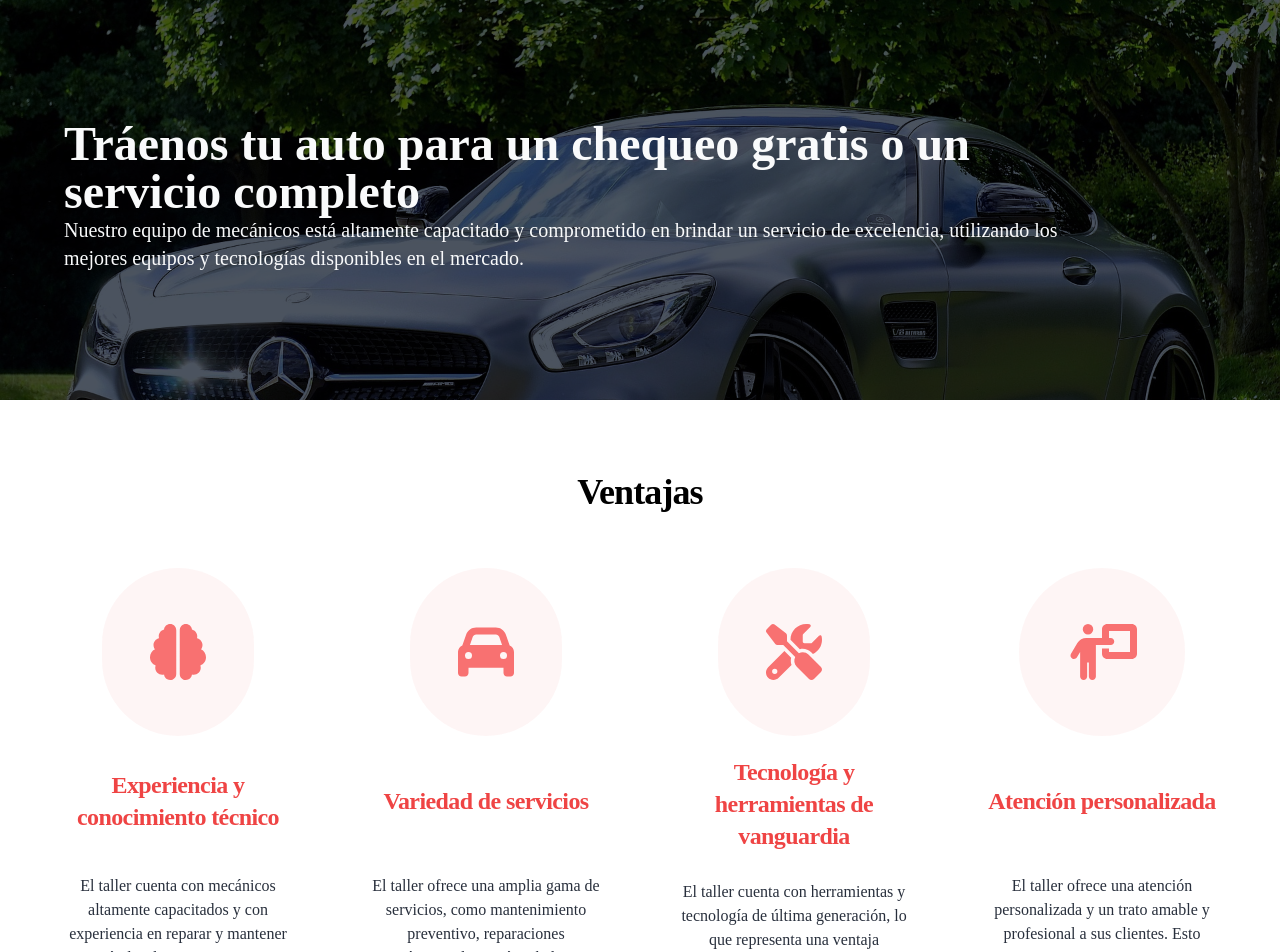
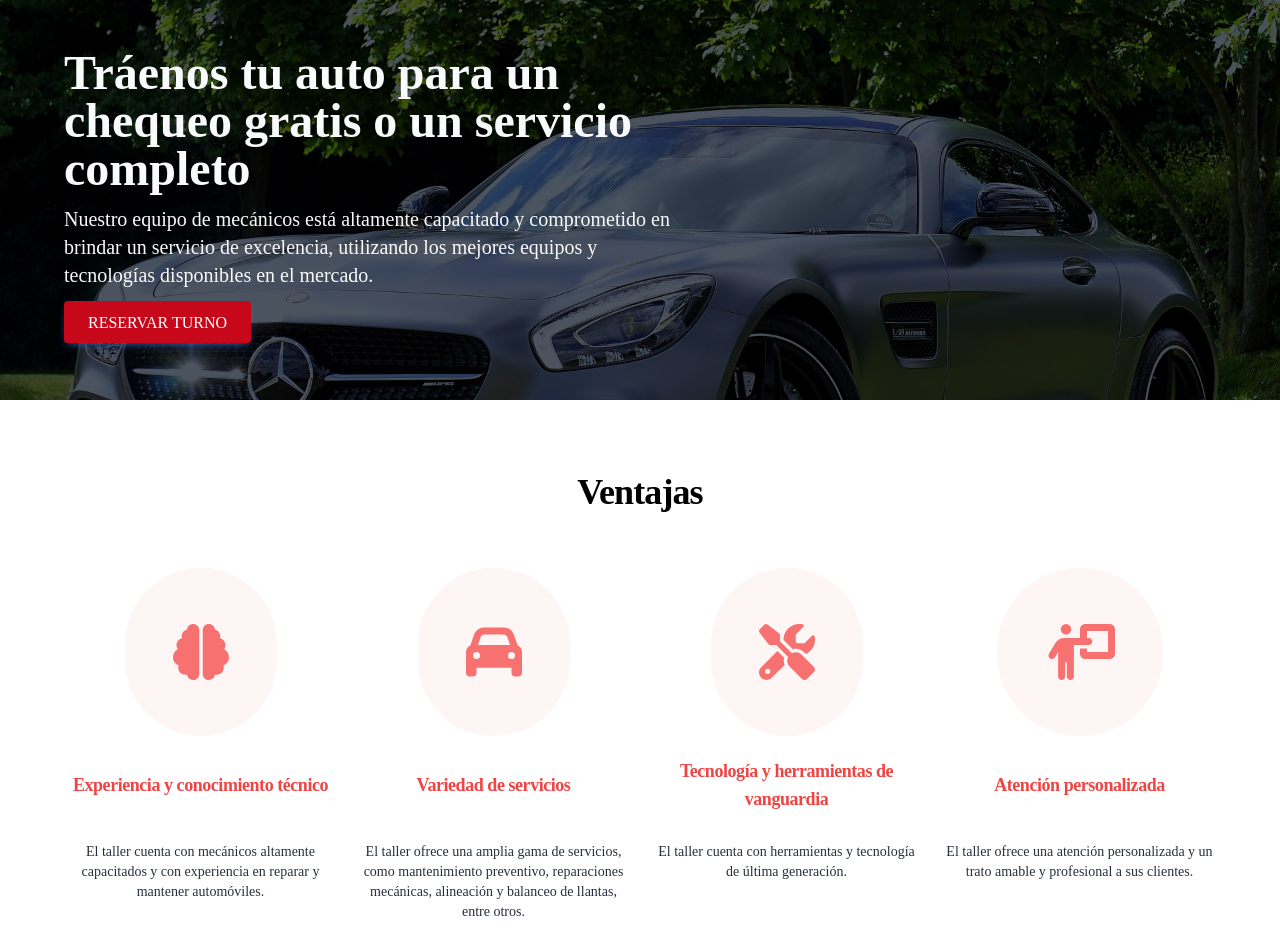
Before and after one commit to janus-dev87/Munaf-Argentina, a React (Create React App) app: page /servicio in a window 1280 px wide. Shown: the part 200-1152 px from the top of the page. Built offline with nearby package versions, Linux system fonts and the light colour scheme; what tailwindcss-animated would draw is missing.

Commit message:
Cambios en servicio

```diff
--- a/src/pages/Servicio.jsx
+++ b/src/pages/Servicio.jsx
@@ -12,6 +12,7 @@
 import image from "../images/static_map_2023-1024x500.jpg";
 import Newsletter from "../components/Newsletter";
 import Footer from "../components/Footer";
+import { ChatBubbleBottomCenterIcon } from "@heroicons/react/24/outline";
 
 function Servicio() {
   const list = [
@@ -110,28 +111,31 @@
         className="flex flex-col items-center justify-center px-6 h-[600px] bg-hero-image bg-cover bg-gray-800/80 bg-blend-multiply
       md:pr-48 md:pl-16 xl:items-start"
       >
+        <div className="xl:max-w-[60%]">
           <h1
-          className="text-gray-50 text-2xl font-bold mt-48
+            className="text-gray-50 text-2xl font-bold mt-48 mb-3
         lg:text-3xl
         xl:text-5xl"
           >
             Tráenos tu auto para un chequeo gratis o un servicio completo
           </h1>
-        <p className="text-gray-50 text-sm lg:text-base xl:text-xl">
+          <p className="text-gray-50 text-sm lg:text-base xl:text-xl mb-3">
             Nuestro equipo de mecánicos está altamente capacitado y comprometido
-          en brindar un servicio de excelencia, utilizando los mejores equipos y
-          tecnologías disponibles en el mercado.
+            en brindar un servicio de excelencia, utilizando los mejores equipos
+            y tecnologías disponibles en el mercado.
           </p>
+          <Button name="Reservar turno" />
+        </div>
       </section>
       <section className="px-6 py-8">
         <h1 className="text-4xl px-2 font-bold tracking-tight text-center hidden lg:block lg:py-10">
           Ventajas
         </h1>
-        <div className="lg:flex lg:items-start lg:justify-center">
+        <div className="lg:flex lg:items-start lg:justify-center lg:max-w-6xl lg:mx-auto lg:space-x-5">
           <div
             className="px-5 mx-auto h-auto py-4
       border-b-[2px] border-solid border-b-slate-400/20
-    lg:w-1/4 lg:border-b-0 lg:flex lg:flex-col lg:justify-center lg:items-center"
+    lg:w-1/4 lg:border-b-0 lg:flex lg:flex-col lg:justify-center lg:items-center lg:px-0"
           >
             <div className="rounded-full hidden lg:block bg-red-50/75 p-12">
               <FontAwesomeIcon
@@ -141,30 +145,28 @@
               />
             </div>
             <h2
-              className="text-xl py-5 px-2
+              className="text-lg py-5 px-2
         font-bold tracking-tight text-red-500 text-center
          sm:px-24
-         lg:px-5 lg:min-h-[130px] lg:flex lg:items-center
-         xl:text-2xl"
+         lg:px-0 lg:min-h-[98px] lg:flex lg:items-center
+         "
             >
               Experiencia y conocimiento técnico
             </h2>
             <p
               className="px-3 text-center text-sm text-gray-900/90
         sm:px-36 sm:py-2
-        lg:px-5 lg:text-center
-        xl:text-base"
+        lg:px-0 lg:text-center
+        "
             >
               El taller cuenta con mecánicos altamente capacitados y con
-              experiencia en reparar y mantener automóviles, lo que representa
-              una ventaja competitiva importante para atraer a clientes que
-              buscan un servicio de alta calidad y confianza.
+              experiencia en reparar y mantener automóviles.
             </p>
           </div>
           <div
             className="px-5 mx-auto h-auto py-4
       border-b-[2px] border-solid border-b-slate-400/20
-    lg:w-1/4 lg:border-b-0 lg:flex lg:flex-col lg:justify-center lg:items-center"
+    lg:w-1/4 lg:border-b-0 lg:flex lg:flex-col lg:justify-center lg:items-center lg:px-0"
           >
             <div className="rounded-full hidden lg:block bg-red-50/75 p-12">
               <FontAwesomeIcon
@@ -174,31 +176,29 @@
               />
             </div>
             <h2
-              className="text-xl py-5 px-2
+              className="text-lg py-5 px-2
         font-bold tracking-tight text-red-500 text-center
          sm:px-24
-         lg:px-5 lg:min-h-[130px] lg:flex lg:items-center
-         xl:text-2xl"
+         lg:px-0 lg:min-h-[98px] lg:flex lg:items-center
+         "
             >
               Variedad de servicios
             </h2>
             <p
               className="px-3 text-center text-sm text-gray-900/90
         sm:px-36 sm:py-2
-        lg:px-5 lg:text-center
-        xl:text-base"
+        lg:px-0 lg:text-center
+        "
             >
               El taller ofrece una amplia gama de servicios, como mantenimiento
               preventivo, reparaciones mecánicas, alineación y balanceo de
-              llantas, entre otros. Esto puede ser una ventaja competitiva al
-              atraer a clientes que buscan un lugar donde puedan solucionar
-              todos los problemas de su automóvil en un solo lugar.
+              llantas, entre otros.
             </p>
           </div>
           <div
             className="px-5 mx-auto h-auto py-4
       border-b-[2px] border-solid border-b-slate-400/20
-    lg:w-1/4 lg:border-b-0 lg:flex lg:flex-col lg:justify-center lg:items-center"
+    lg:w-1/4 lg:border-b-0 lg:flex lg:flex-col lg:justify-center lg:items-center lg:px-0"
           >
             <div className="rounded-full hidden lg:block bg-red-50/75 p-12">
               <FontAwesomeIcon
@@ -208,30 +208,28 @@
               />
             </div>
             <h2
-              className="text-xl py-5 px-2
+              className="text-lg py-5 px-2
         font-bold tracking-tight text-red-500 text-center
          sm:px-24
-         lg:px-5 lg:min-h-[130px] lg:flex lg:items-center
-         xl:text-2xl"
+         lg:px-0 lg:min-h-[98px] lg:flex lg:items-center
+         "
             >
               Tecnología y herramientas de vanguardia
             </h2>
             <p
               className="px-3 text-center text-sm text-gray-900/90
         sm:px-36 sm:py-2
-        lg:px-5 lg:text-center
-        xl:text-base"
+        lg:px-0 lg:text-center
+        "
             >
               El taller cuenta con herramientas y tecnología de última
-              generación, lo que representa una ventaja competitiva importante
-              para atraer a clientes que buscan un servicio rápido y de alta
-              calidad.
+              generación.
             </p>
           </div>
           <div
             className="px-5 mx-auto h-auto py-4
       border-b-[2px] border-solid border-b-slate-400/20
-    lg:w-1/4 lg:border-b-0 lg:flex lg:flex-col lg:justify-center lg:items-center"
+    lg:w-1/4 lg:border-b-0 lg:flex lg:flex-col lg:justify-center lg:items-center lg:px-0"
           >
             <div className="rounded-full hidden lg:block bg-red-50/75 p-12">
               <FontAwesomeIcon
@@ -241,33 +239,31 @@
               />
             </div>
             <h2
-              className="text-xl py-5 px-2
+              className="text-lg py-5 px-2
         font-bold tracking-tight text-red-500 text-center
          sm:px-24
-         lg:px-5 lg:min-h-[130px] lg:flex lg:items-center
-         xl:text-2xl"
+          lg:min-h-[98px] lg:flex lg:items-center lg:px-0
+         "
             >
               Atención personalizada
             </h2>
             <p
               className="px-3 text-center text-sm text-gray-900/90
         sm:px-36 sm:py-2
-        lg:px-5 lg:text-center
-        xl:text-base"
+        lg:px-0 lg:text-center
+        "
             >
               El taller ofrece una atención personalizada y un trato amable y
-              profesional a sus clientes. Esto representa una ventaja
-              competitiva importante al generar un ambiente de confianza y
-              fidelización de los clientes.
+              profesional a sus clientes.
             </p>
           </div>
         </div>
       </section>
       <section className="px-6 py-8 xl:px-16">
-        <h1 className="text-2xl text-center font-bold lg:text-3xl">
+        <h1 className="text-2xl text-center pb-5 font-bold lg:text-3xl xl:pb-10">
           Nuestros Servicios
         </h1>
-        <div className="py-3 xl:px-12">
+        <div className="py-3 xl:px-12 lg:max-w-6xl mx-auto">
           <ul className="space-y-px">
             {list.map(({ id, content }) => (
               <li
@@ -288,13 +284,13 @@
         </div>
       </section>
       <div className="xl:flex xl:px-6 xl:justify-center xl:items-center">
-        <section className="px-6 py-8 xl:w-1/2">
-          <h1 className="text-2xl text-center font-bold lg:text-3xl">
+        <section className="px-6 py-8 w-full">
+          <h1 className="text-2xl text-center font-bold lg:text-3xl pb-5 xl:pb-10">
             Contáctanos para tu servicio mecánico
           </h1>
           <form
             className="w-full max-w-lg py-3
-              md:max-w-2xl md:mx-auto lg:max-w-3xl xl:max-w-5xl"
+              md:max-w-2xl md:mx-auto lg:max-w-3xl xl:max-w-4xl"
             onSubmit={handleSubmit}
           >
             <div className="flex flex-wrap">
@@ -405,7 +401,7 @@
             </div>
           </form>
         </section>
-        <section className="px-6 pb-8 xl:w-1/2 xl:py-8">
+        {/* <section className="px-6 pb-8 xl:w-1/2 xl:py-8">
           <h1 className="text-2xl text-center font-bold pb-3 xl:text-3xl xl:hidden">
             Visítanos
           </h1>
@@ -413,7 +409,7 @@
             src={image}
             className="md:px-2 md:max-w-2xl md:mx-auto xl:w-full"
           />
-        </section>
+        </section> */}
       </div>
       <Newsletter />
       <Footer />
```
Lines whose indentation alone changed are shown as unchanged.
